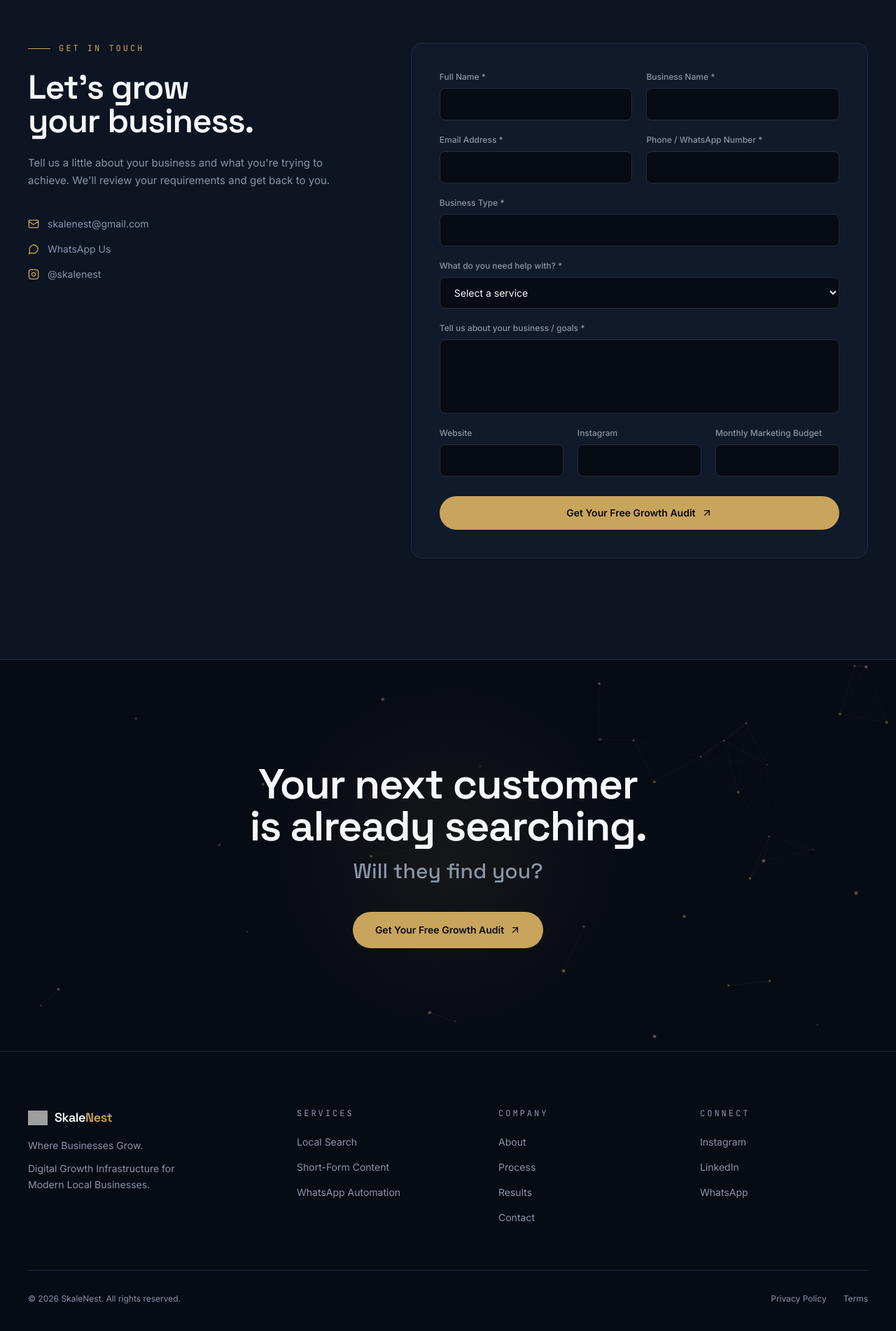
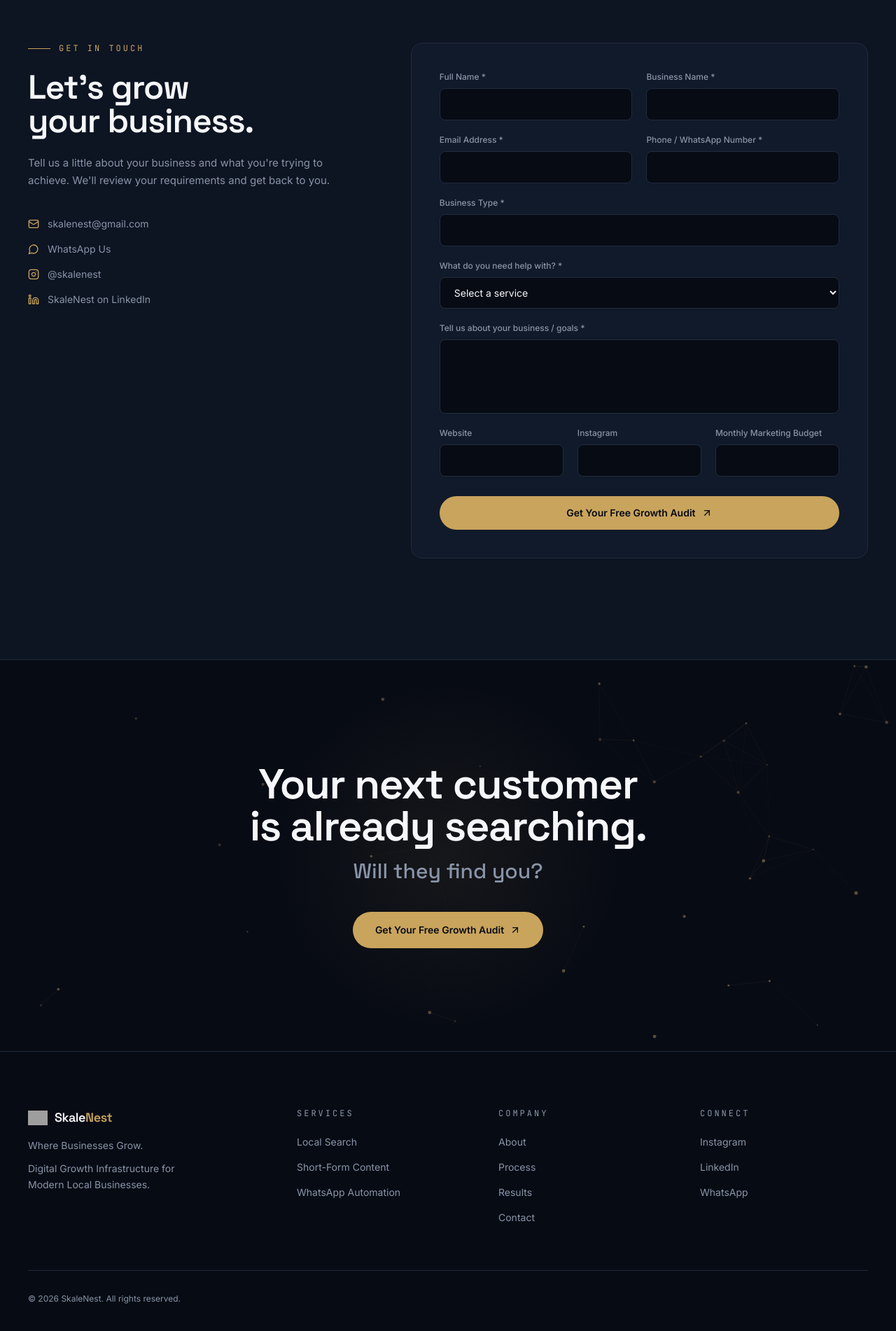
Before and after one commit to mizan989/SkaleNest, a Next.js app: page / in a window 1280 px wide. Shown: the part 9117-11019 px from the top of the page at 70% size. Built offline with nearby package versions, Linux system fonts and the light colour scheme; grey boxes are pictures that could not be loaded.

Commit message:
Social link updates

```diff
--- a/src/components/Contact.tsx
+++ b/src/components/Contact.tsx
@@ -1,7 +1,7 @@
 "use client";
 
 import { useState, FormEvent } from "react";
-import { ArrowUpRight, Mail, MessageCircle, Instagram, Linkedin } from "lucide-react";
+import { ArrowUpRight, Mail, MessageCircle, Instagram, Linkedin, Facebook } from "lucide-react";
 import Reveal from "./Reveal";
 import Eyebrow from "./Eyebrow";
 
@@ -85,20 +85,27 @@ export default function Contact() {
                 @skalenest
               </a>
               {/* <a
+                href="google.com"
+                className="flex items-center gap-3 font-body text-sm text-text-secondary transition-colors hover:text-text-primary"
+                target="_blank"
+              >
+                <Facebook size={16} className="text-gold" />
+                Connect on facebook
+              </a> */}
+              <a
                 href="https://linkedin.com/company/skalenest"
                 className="flex items-center gap-3 font-body text-sm text-text-secondary transition-colors hover:text-text-primary"
                 target="_blank"
               >
                 <Linkedin size={16} className="text-gold" />
                 SkaleNest on LinkedIn
-              </a> */}
+              </a>
             </div>
           </Reveal>
 
           <Reveal delay={0.15}>
             {status === "success" ? (
-              <div className="flex h-full min-h-[400px] flex-col items-center justify-center rounded-2xl border border-gold/30 bg-card p-10 text-center">
-                <div className="flex h-14 w-14 items-center justify-center rounded-full border border-gold/40 bg-gold/[0.08]">
+                <div className="flex h-full min-h-[700px] flex-col items-center justify-center rounded-2xl border border-gold/30 bg-card p-10 text-center">                <div className="flex h-14 w-14 items-center justify-center rounded-full border border-gold/40 bg-gold/[0.08]">
                   <ArrowUpRight size={22} className="text-gold" />
                 </div>
                 <h3 className="mt-6 font-display text-2xl font-semibold text-text-primary">
--- a/src/components/Footer.tsx
+++ b/src/components/Footer.tsx
@@ -15,7 +15,8 @@ const FOOTER_LINKS = {
   Connect: [
     { label: "Instagram", href: "https://instagram.com/skalenest" },
     { label: "LinkedIn", href: "https://linkedin.com/company/skalenest" },
-    { label: "WhatsApp", href: "https://wa.me/00000000000" },
+    // { label: "Facebook", href: "https://facebook.com/skalenest" },
+    { label: "WhatsApp", href: "https://wa.me/917439980010" },
   ],
 };
 
@@ -60,7 +61,7 @@ export default function Footer() {
             &copy; {new Date().getFullYear()} SkaleNest. All rights reserved.
           </p>
           <div className="flex gap-6">
-            <a
+            {/* <a
               href="/privacy"
               className="font-body text-xs text-text-secondary transition-colors hover:text-text-primary"
             >
@@ -71,7 +72,7 @@ export default function Footer() {
               className="font-body text-xs text-text-secondary transition-colors hover:text-text-primary"
             >
               Terms
-            </a>
+            </a> */}
           </div>
         </div>
       </div>
```
